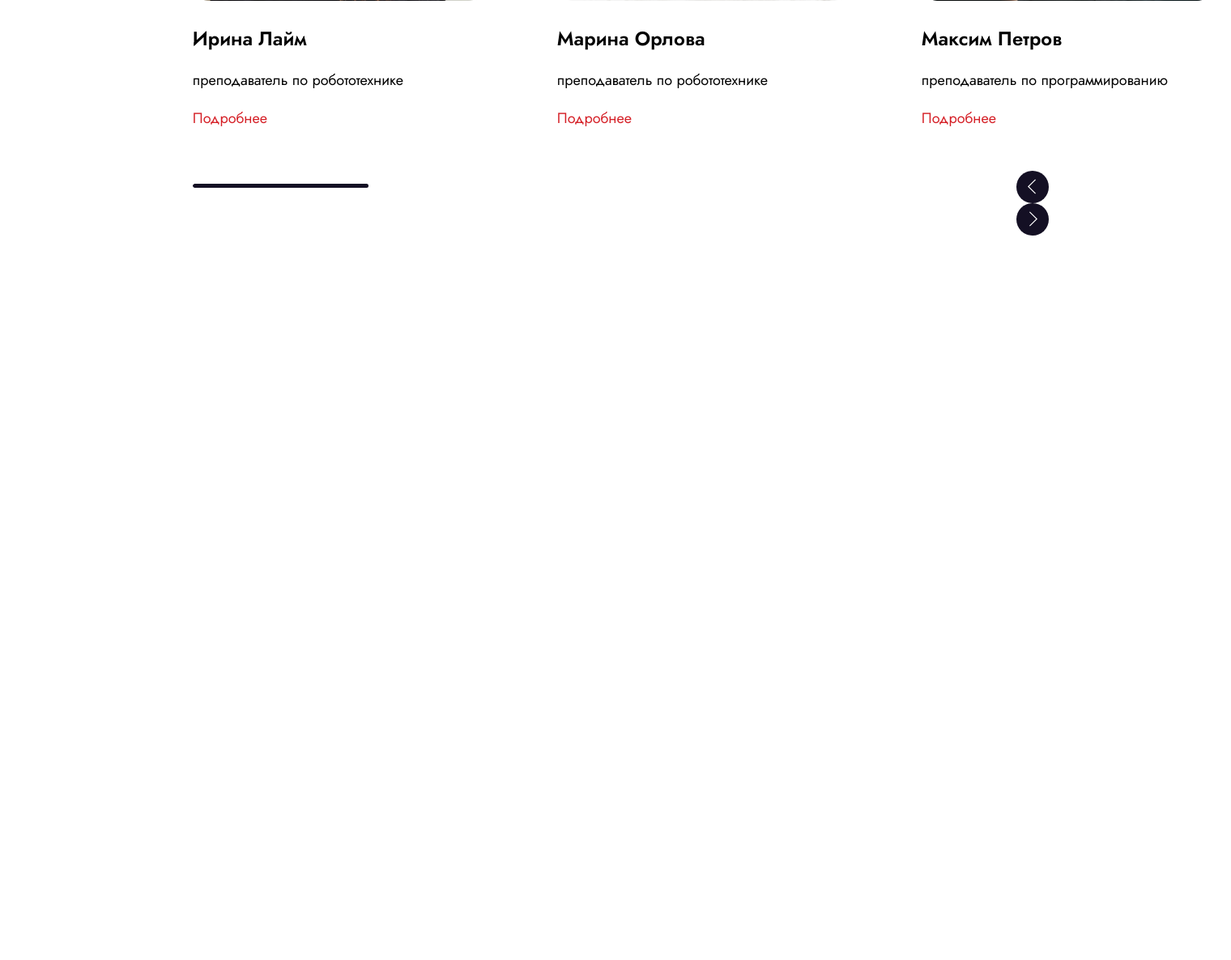
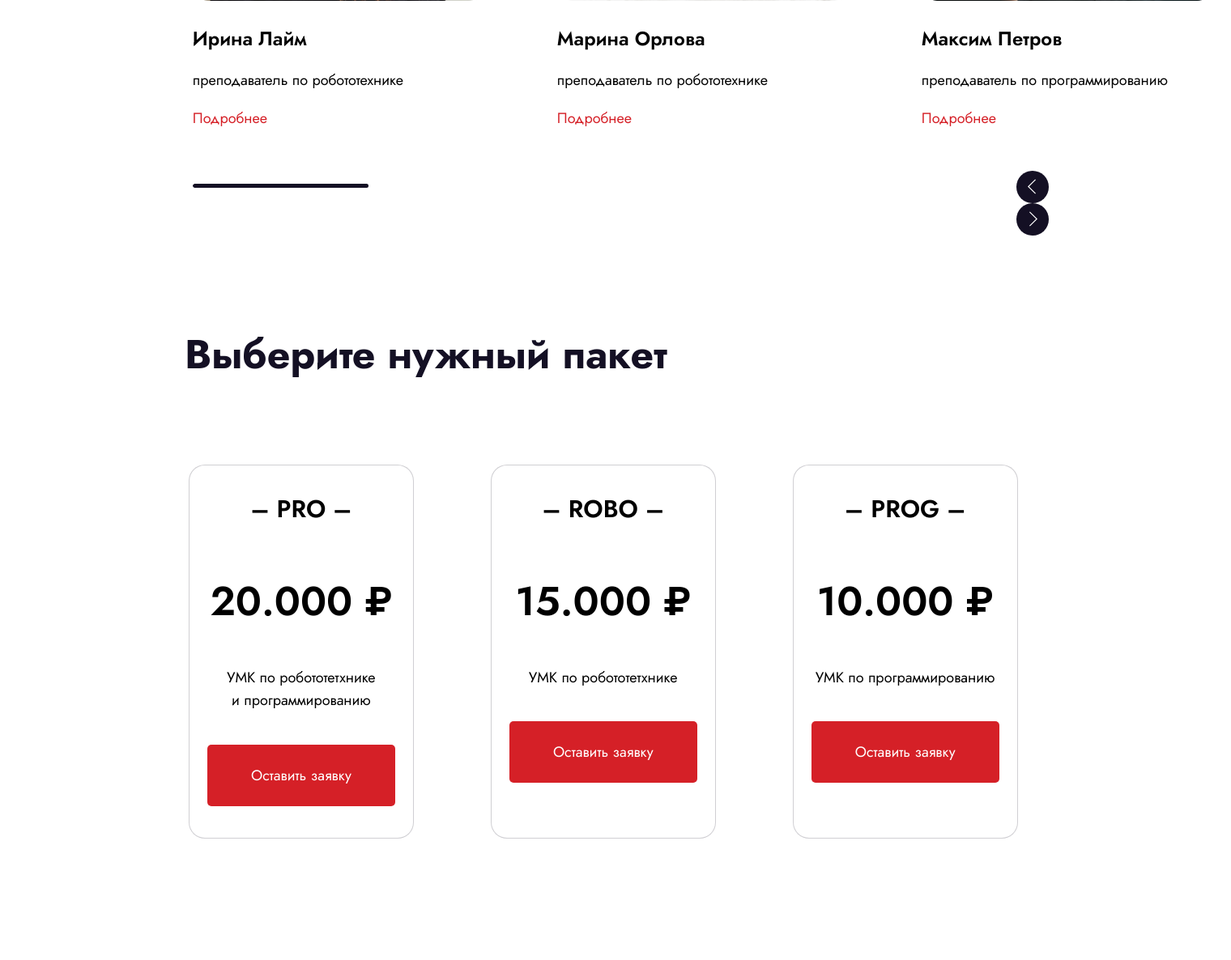
Before and after one commit to Lyaguh21/Robo-School, a Django app: page / in a window 1520 px wide. Shown: the part 2690-3876 px from the top of the page at 81% size. Before the commit the page ends 2981 px from the top, so only its background shows below. Run offline with Django 5.2, Linux system fonts and the light colour scheme.

Commit message:
add tariff

```diff
--- a/blog/static/main.css
+++ b/blog/static/main.css
@@ -62,7 +62,7 @@ header{
     position: absolute;
     height: 1px;
     background: rgb(255, 255, 255);
-    transition: all 0.5s ease;
+    transition: all 0.3s ease;
 }
 #header_list a::before{
     top: -5px; /* Линия сверху */
@@ -122,17 +122,18 @@ header{
     font-family: "Jost";
     font-size: 18px;
     border-radius: 5px;
+    border-color: #ff0b1400;
     transition: all 0.4s;
 }
 #inscribe:hover{
     background-color: #EBEBEB;
     color:  #D52027;
-    border-color: #D52027;
+    border: 3px solid #D52027;
 }
 #inscribe:active{
-    border-color: #D52027;
-    background-color: white;
-    color: #D52027;
+    border-color: #ffffff;
+    background-color: #D52027;
+    color: #ffffff;
 }
 /* second display */
 #second_display {
@@ -264,7 +265,7 @@ header{
 }
 /* forty display */
 #forty_display{
-    height: 1500px;
+    height: 1800px;
     margin-top: 600px;
 }
 #main_text_forty_display{
@@ -386,6 +387,10 @@ header{
     text-underline-position: from-font;
     text-decoration-skip-ink: none;
 }
+#forty_coach{
+    border-radius: 20px;
+}
+/* ANIMATION <a> */
 .more_coaches{
     font-family: Jost;
     font-size: 18px;
@@ -396,6 +401,128 @@ header{
     text-decoration-skip-ink: none;
     color: #D52027;
 }
-#forty_coach{
+#slide_forty_display a{
+    text-decoration: none;
+    position: relative;
+}
+#slide_forty_display a::before,#slide_forty_display a::after{
+    content: '';
+    position: absolute;
+    height: 1px;
+    background: #D52027;
+    transition: all 0.3s ease;
+}
+#slide_forty_display a::before{
+    top: -5px; /* Линия сверху */
+    left: 0;
+    width: 0;
+}
+#slide_forty_display a::after{
+    bottom: -5px; /* Линия снизу */
+    right: 0;
+    width: 0%;
+}
+#slide_forty_display a:hover::before,#slide_forty_display a:hover::after{
+    width: 100%; /* Линия сверху */
+}
+
+#service{
+    margin-left: 15vw;
+    margin-right: 17vw;
+    /* background-color: #D52027; */
+    height: 640px;
+}
+#main_text_service{
+    font-family: "Jost";
+    font-size: 50px;
+    font-weight: 600px;
+    color: #141024;
+    margin-top: 150px;
+    margin-bottom: 100px;
+}
+#tariffs_block{
+    display: flex;
+    flex-direction: row;
+    justify-content: flex-start;
+    padding-left: 5px;
+    padding-right: 5px;
+    vertical-align: middle;
+}
+.tariff{
+    background-color: white;
+    border: 1px solid #14102433;
     border-radius: 20px;
+    height: 460px;
+    width: 360px;
+    align-items: center;
+    text-align: center;
 }
+.tariff h3{
+    font-family: "Jost";
+    font-size: 30px;
+    font-weight: 600;
+    line-height: 48px;
+    text-align: center;
+    margin-top: 0;
+}
+.tariff h4{
+    font-family: "Jost";
+    font-size: 50px;
+    font-weight: 600;
+    line-height: 80px;
+    text-align: center;
+    margin-top: 0px;
+    margin-top: 50px;
+    margin-bottom: 40px;
+}
+.tariff p{
+    font-family: "Jost";
+    font-size: 18px;
+    font-weight: 400;
+    line-height: 28.8px;
+    text-align: center;
+    text-decoration-skip-ink: none;
+    margin-bottom: 40px;
+    margin-top: 0;
+}
+.tariff button{
+    width: Fixed (280px)px;
+    height: Hug (79px)px;
+    top: 3826px;
+    left: 420px;
+    padding: 25px 54px 25px 54px;
+    gap: 10px;
+    border-radius: 5px;
+    background-color: #D52027;
+    border: 0;
+    opacity: 0px;
+    font-family: "Jost";
+    color: white;
+    font-size:18px;
+}
+.tariff button:active{
+    border: 2px solid white;
+}
+.tariff:hover{
+    background-color: #141024;
+    color: white;
+    transition: all 0.4s linear;
+    transform:scaleY(1.1);
+    z-index: 1;
+}
+.tariff:not(:hover){
+    transition: all 0.4s linear;
+}
+#robo{
+    margin-right: 95px;
+    margin-left: 95px;
+}
+#fixed_str{
+    width:100%;
+    height: 100%;
+    padding-top: 30px;
+}
+#fixed_str:hover *{
+  transform:scaleY(0.9);
+
+}
--- a/blog/templates/main.html
+++ b/blog/templates/main.html
@@ -140,6 +140,35 @@
                 </div>
             </div>
         </div>
+        <div id="service">
+            <h2 id="main_text_service">Выберите нужный пакет</h2>
+            <div id="tariffs_block">
+                <div id="pro" class="tariff">
+                    <div id="fixed_str">
+                        <h3>– PRO –</h3>
+                        <h4>20.000 ₽</h4>
+                        <p>УМК по робототетхнике<br>и программированию</p>
+                        <button id="request">Оставить заявку</button>
+                    </div>
+                </div>
+                <div id="robo" class="tariff">
+                    <div id="fixed_str">
+                        <h3>– ROBO –</h3>
+                        <h4>15.000 ₽</h4>
+                        <p>УМК по робототетхнике </p>
+                        <button id="request">Оставить заявку</button>
+                    </div>
+                </div>
+                <div id="prog" class="tariff">
+                    <div id="fixed_str">
+                        <h3>– PROG –</h3>
+                        <h4>10.000 ₽</h4>
+                        <p>УМК по программированию</p>
+                        <button id="request">Оставить заявку</button>
+                    </div>
+                </div>
+            </div>
+        </div>
     </div>
 </body>
 </html>
```
